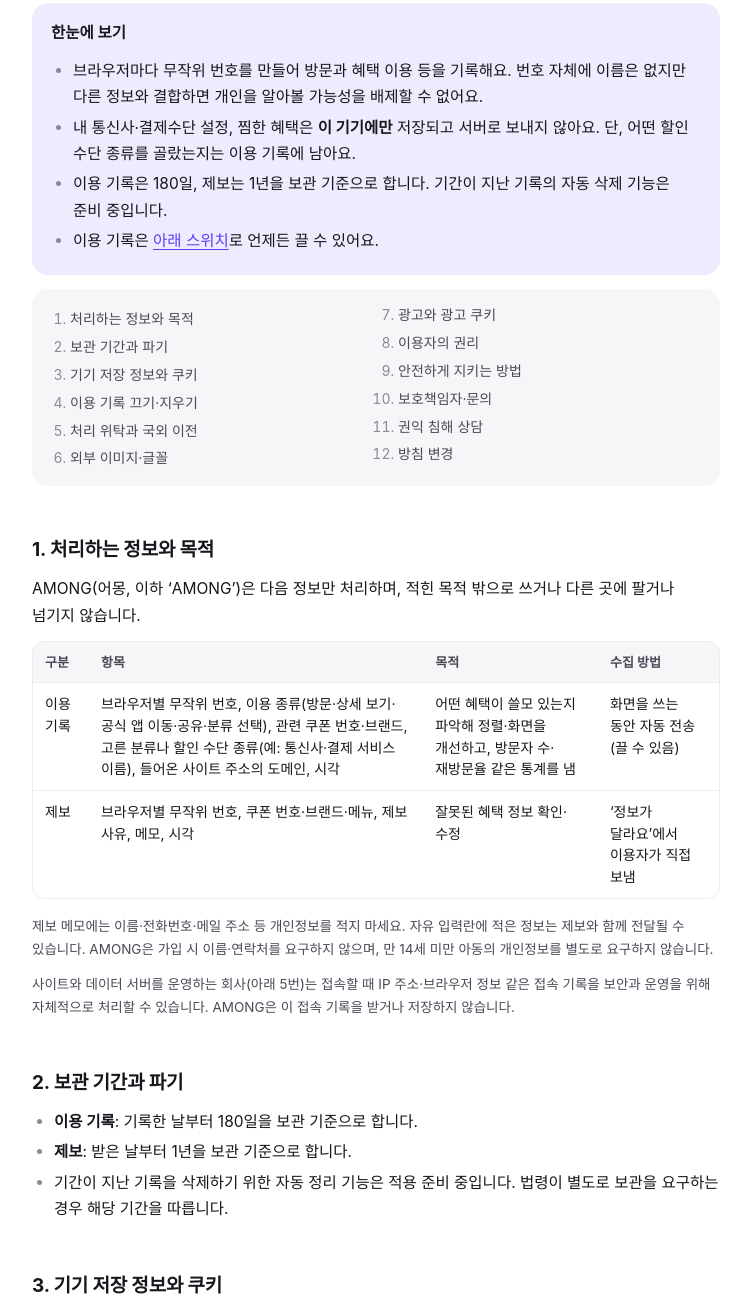
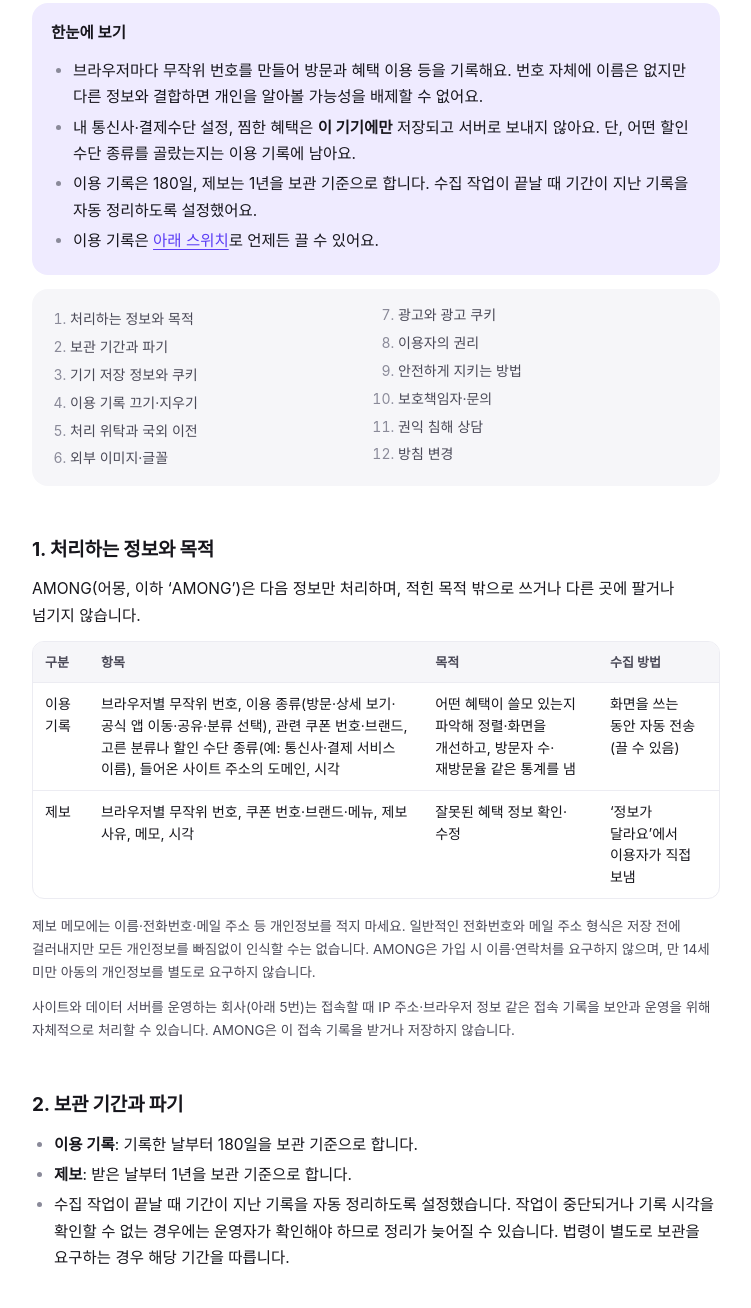
Before and after one commit to Olsd0/among, a plain HTML site: page web/privacy.html in a window 1280 px wide. Shown: the part 266-1574 px from the top of the page, without its empty margins (264-1015 px from the left). Drawn offline with Linux system fonts and the light colour scheme; a web font is replaced by a local one.

Commit message:
보안 배포 후 개인정보 처리 안내 갱신

```diff
--- a/web/privacy.html
+++ b/web/privacy.html
@@ -32,7 +32,7 @@
     <ul>
       <li>브라우저마다 무작위 번호를 만들어 방문과 혜택 이용 등을 기록해요. 번호 자체에 이름은 없지만 다른 정보와 결합하면 개인을 알아볼 가능성을 배제할 수 없어요.</li>
       <li>내 통신사·결제수단 설정, 찜한 혜택은 <strong>이 기기에만</strong> 저장되고 서버로 보내지 않아요. 단, 어떤 할인 수단 종류를 골랐는지는 이용 기록에 남아요.</li>
-      <li>이용 기록은 180일, 제보는 1년을 보관 기준으로 합니다. 기간이 지난 기록의 자동 삭제 기능은 준비 중입니다.</li>
+      <li>이용 기록은 180일, 제보는 1년을 보관 기준으로 합니다. 수집 작업이 끝날 때 기간이 지난 기록을 자동 정리하도록 설정했어요.</li>
       <li>이용 기록은 <a href="#controls">아래 스위치</a>로 언제든 끌 수 있어요.</li>
     </ul>
   </div>
@@ -61,14 +61,14 @@
       <tr><td>제보</td><td>브라우저별 무작위 번호, 쿠폰 번호·브랜드·메뉴, 제보 사유, 메모, 시각</td><td>잘못된 혜택 정보 확인·수정</td><td>‘정보가 달라요’에서 이용자가 직접 보냄</td></tr>
     </tbody>
   </table></div>
-  <p class="small">제보 메모에는 이름·전화번호·메일 주소 등 개인정보를 적지 마세요. 자유 입력란에 적은 정보는 제보와 함께 전달될 수 있습니다. AMONG은 가입 시 이름·연락처를 요구하지 않으며, 만 14세 미만 아동의 개인정보를 별도로 요구하지 않습니다.</p>
+  <p class="small">제보 메모에는 이름·전화번호·메일 주소 등 개인정보를 적지 마세요. 일반적인 전화번호와 메일 주소 형식은 저장 전에 걸러내지만 모든 개인정보를 빠짐없이 인식할 수는 없습니다. AMONG은 가입 시 이름·연락처를 요구하지 않으며, 만 14세 미만 아동의 개인정보를 별도로 요구하지 않습니다.</p>
   <p class="small">사이트와 데이터 서버를 운영하는 회사(아래 5번)는 접속할 때 IP 주소·브라우저 정보 같은 접속 기록을 보안과 운영을 위해 자체적으로 처리할 수 있습니다. AMONG은 이 접속 기록을 받거나 저장하지 않습니다.</p>
 
   <h2 id="retention">2. 보관 기간과 파기</h2>
   <ul>
     <li><strong>이용 기록</strong>: 기록한 날부터 180일을 보관 기준으로 합니다.</li>
     <li><strong>제보</strong>: 받은 날부터 1년을 보관 기준으로 합니다.</li>
-    <li>기간이 지난 기록을 삭제하기 위한 자동 정리 기능은 적용 준비 중입니다. 법령이 별도로 보관을 요구하는 경우 해당 기간을 따릅니다.</li>
+    <li>수집 작업이 끝날 때 기간이 지난 기록을 자동 정리하도록 설정했습니다. 작업이 중단되거나 기록 시각을 확인할 수 없는 경우에는 운영자가 확인해야 하므로 정리가 늦어질 수 있습니다. 법령이 별도로 보관을 요구하는 경우 해당 기간을 따릅니다.</li>
   </ul>
 
   <h2 id="device">3. 기기 저장 정보와 쿠키</h2>
@@ -126,7 +126,7 @@
     <li>모든 통신은 암호화(HTTPS)합니다.</li>
     <li>데이터 표의 접근 권한을 제한해 관리하며, 웹 화면에는 공개용 혜택 정보만 내보냅니다.</li>
     <li>데이터를 바꾸는 요청은 비밀 토큰이 있어야만 처리하고, 토큰은 코드나 화면에 두지 않습니다.</li>
-    <li>누구나 보낼 수 있는 이용 기록·제보의 크기·횟수 제한과 표 입력 보호 기능을 준비하고 있습니다.</li>
+    <li>누구나 보낼 수 있는 이용 기록·제보의 크기와 빈도를 제한하고, 공개 입력을 표의 수식으로 해석하지 않도록 보호합니다.</li>
     <li>사이트에는 허용한 출처의 스크립트만 실행되도록 보안 정책(CSP)을 적용합니다.</li>
   </ul>
 
```
